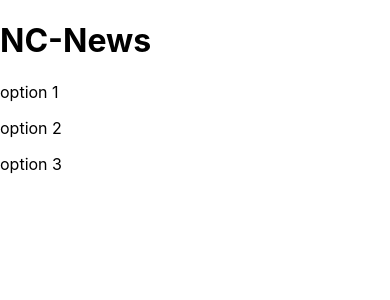
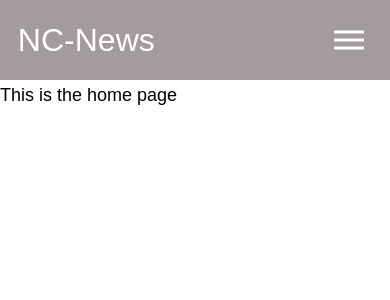
Before and after one commit to MelissaAstbury/nc-news-frontend-typescript, a React (Create React App) app: page / in a window 390 px wide. Shown: the top 300 px of the page. Built offline with nearby package versions, Linux system fonts and the light colour scheme.

Commit message:
rendered my header on all pages and alsoo added routing to switch between the home and topic page. Styling to the nav icon has been completed to fade out a burger menu into a cross

```diff
--- a/package.json
+++ b/package.json
@@ -13,8 +13,10 @@
     "node-sass": "^5.0.0",
     "react": "^17.0.1",
     "react-dom": "^17.0.1",
+    "react-redux": "^7.2.2",
     "react-router-dom": "^5.2.0",
     "react-scripts": "4.0.2",
+    "redux": "^4.0.5",
     "typescript": "^4.1.3",
     "web-vitals": "^1.1.0"
   },
--- a/src/App.tsx
+++ b/src/App.tsx
@@ -1,11 +1,24 @@
+import React from "react";
+import {Route, Switch, Redirect} from "react-router-dom";
+
 import './App.scss';
 import Header from './components/Header/Header';
+import Home from "./containers/Home/Home";
+import Topic1 from "./containers/Topic1/Topic1";
 
-const App = () => {
+const App: React.FC = () => {
+    const routes = (
+      <Switch>
+        <Route path="/topic1" component={Topic1}/>
+        <Route path="/" component={Home}/>
+        <Redirect to="/" />
+      </Switch>
+    )
   return (
-    <>
+    <React.Fragment>
     <Header />
-    </>
+    {routes}
+    </React.Fragment>
   );
 }
 
--- a/src/components/Header/Header.scss
+++ b/src/components/Header/Header.scss
@@ -0,0 +1,98 @@
+header {
+  background-color: rgb(164, 156, 156);
+  color: white;
+
+  nav {
+    display: flex;
+    align-items: center;
+    padding: 40px 0;
+
+    @media screen and (max-width: 600px) {
+      position: relative;
+
+      .social-media-icons {
+        position: absolute;
+        left: 195px;
+      }
+
+      h1 {
+        padding: 0 0 0 26px;
+        position: absolute;
+        top: 50%;
+        transform: translate(-5%, -50%);
+        z-index: 1;
+      }
+
+      .nav-list {
+        position: fixed;
+        background: rgb(164, 156, 156);
+        height: 1600px;
+        width: 100%;
+        flex-direction: column;
+        clip-path: circle(100px at 90% -10%);
+        -webkit-clip-path: circle(100px at 90% -10%);
+        transition: all 1s ease-out;
+        pointer-events: none;
+        z-index: 100;
+      }
+
+      .line {
+        width: 30px;
+        height: 3px;
+        background: #fff;
+        margin: 5px;
+        transition: all 0.5s ease-out;
+      }
+
+      /* Rotate first bar */
+      & .modified-line-01 {
+        -webkit-transform: rotate(-45deg) translate(-4px, 6px);
+        transform: rotate(-45deg) translate(-4px, 6px);
+      }
+
+      /* Fade out the second bar */
+      & .modified-line-02 {
+        opacity: 0;
+      }
+
+      /* Rotate last bar */
+      & .modified-line-03 {
+        -webkit-transform: rotate(45deg) translate(-5px, -8px);
+        transform: rotate(45deg) translate(-5px, -8px);
+      }
+
+      .hamburger {
+        position: absolute;
+        cursor: pointer;
+        right: 5%;
+        top: 50%;
+        transform: translate(-5%, -50%);
+        z-index: 101;
+      }
+
+      .nav-list.open {
+        clip-path: circle(1900px at 90% -10%);
+        -webkit-clip-path: circle(1900px at 90% -10%);
+        pointer-events: all;
+      }
+
+      .nav-list li:nth-child(1) {
+        position: absolute;
+        top: 900px;
+        left: 20px;
+      }
+
+      .nav-list li:nth-child(2) {
+        position: absolute;
+        top: 960px;
+        left: 20px;
+      }
+
+      .nav-list li:nth-child(3) {
+        position: absolute;
+        top: 1020px;
+        left: 20px;
+      }
+    }
+  }
+}
--- a/src/components/Header/Header.tsx
+++ b/src/components/Header/Header.tsx
@@ -1,18 +1,45 @@
+import { useState } from "react";
+
 import './Header.scss';
 import NavItem from './NavItem/NavItem';
 
 const Header: React.FC = () => {
+  const [burgerMenuToggled, setBurgerMenuToggled] = useState(false);
+
   return (
     <header>
+      <nav>
       <h1>NC-News</h1>
-      <div className="nav-items">
-        <p>option 1</p>
-        <p>option 2</p>
-        <p>option 3</p>
-        {/* <NavItem>Option 1</NavItem>
-        <NavItem>Option 2</NavItem>
-        <NavItem>Option 3</NavItem> */}
-      </div>
+      <div
+      className="hamburger"
+      onClick={() => {
+        setBurgerMenuToggled(!burgerMenuToggled);
+      }}
+    >
+      <div
+        className={burgerMenuToggled ? "line modified-line-01" : "line"}
+      ></div>
+      <div
+        className={burgerMenuToggled ? "line modified-line-02" : "line"}
+      ></div>
+      <div
+        className={burgerMenuToggled ? "line modified-line-03" : "line"}
+      ></div>
+    </div>
+    <ul
+      className={burgerMenuToggled ? "nav-list open" : "nav-list"}
+      onClick={() => {
+        setBurgerMenuToggled(false);
+      }}
+    >
+      <NavItem link="/" exact>
+        Home
+      </NavItem>
+      <NavItem link="/topic1" exact>
+        Topic 1
+      </NavItem>
+    </ul>
+      </nav>
     </header>
   );
 };
--- a/src/components/Header/NavItem/NavItem.scss
+++ b/src/components/Header/NavItem/NavItem.scss
@@ -0,0 +1,29 @@
+.nav-item {
+  &:not(:last-child) {
+    margin-right: 70px;
+  }
+
+  a {
+    color: #fff;
+    &.active:after {
+      content: '';
+      display: block;
+      width: 0;
+      height: 2px;
+      background: #fff;
+      width: 100%;
+    }
+
+    &::after {
+      content: '';
+      display: block;
+      width: 0;
+      height: 2px;
+      background: #fff;
+      transition: width 0.5s;
+    }
+    &:hover::after {
+      width: 100%;
+    }
+  }
+}
--- a/src/containers/Home/Home.tsx
+++ b/src/containers/Home/Home.tsx
@@ -3,7 +3,7 @@ import React from 'react'
 const Home: React.FC = () => {
     return (
         <div>
-            <p>bam</p>
+            <p>This is the home page</p>
         </div>
     )
 }
--- /dev/null
+++ b/src/containers/Topic1/Topic1.tsx
@@ -0,0 +1,9 @@
+ const Topic1: React.FC = () => {
+    return (
+        <div>
+            <p>This is topic 1 page</p>
+        </div>
+    )
+};
+
+export default Topic1;
--- a/src/index.scss
+++ b/src/index.scss
@@ -1,8 +1,61 @@
+/*** box sizing border-box for all elements ***/
+*,
+*::before,
+*::after {
+  box-sizing: border-box;
+}
+a {
+  text-decoration: none;
+  color: inherit;
+  cursor: pointer;
+}
+button {
+  background-color: transparent;
+  color: inherit;
+  border-width: 0;
+  padding: 0;
+  cursor: pointer;
+}
+figure {
+  margin: 0;
+}
+input::-moz-focus-inner {
+  border: 0;
+  padding: 0;
+  margin: 0;
+}
+ul,
+ol,
+dd {
+  margin: 0;
+  padding: 0;
+  list-style: none;
+}
+h1,
+h2,
+h3,
+h4,
+h5,
+h6 {
+  margin: 0;
+  font-size: inherit;
+  font-weight: inherit;
+}
+p {
+  margin: 0;
+}
+cite {
+  font-style: normal;
+}
+fieldset {
+  border-width: 0;
+  padding: 0;
+  margin: 0;
+}
+
 body {
   margin: 0;
-  font-family: -apple-system, BlinkMacSystemFont, 'Segoe UI', 'Roboto', 'Oxygen',
-    'Ubuntu', 'Cantarell', 'Fira Sans', 'Droid Sans', 'Helvetica Neue',
-    sans-serif;
+  font-family: 'Poppins', sans-serif;
   -webkit-font-smoothing: antialiased;
   -moz-osx-font-smoothing: grayscale;
 }
@@ -11,3 +64,66 @@ code {
   font-family: source-code-pro, Menlo, Monaco, Consolas, 'Courier New',
     monospace;
 }
+
+// Predefined Break-points
+$mediaMaxWidth: 1260px;
+$mediaTabletWidth: 960px;
+$mediaMinWidth: 480px;
+
+h1 {
+  font-size: 32px;
+  line-height: 1.7;
+
+  @media screen and (min-width: $mediaMinWidth) and (max-width: $mediaTabletWidth) {
+    font-size: 36px;
+  }
+
+  @media screen and (min-width: $mediaTabletWidth) {
+    font-size: 41px;
+  }
+}
+
+h2 {
+  font-size: 24px;
+  line-height: 1.7;
+
+  @media screen and (min-width: $mediaMinWidth) and (max-width: $mediaTabletWidth) {
+    font-size: 28px;
+  }
+
+  @media screen and (min-width: $mediaTabletWidth) {
+    font-size: 34px;
+  }
+}
+
+h3 {
+  font-size: 20px;
+  line-height: 1.7;
+
+  @media screen and (min-width: $mediaMinWidth) and (max-width: $mediaTabletWidth) {
+    font-size: 22px;
+  }
+
+  @media screen and (min-width: $mediaTabletWidth) {
+    font-size: 28px;
+  }
+}
+
+h4 {
+  font-size: 20px;
+  line-height: 1.7;
+
+  @media screen and (min-width: $mediaTabletWidth) {
+    font-size: 26px;
+  }
+}
+
+p {
+  font-size: 18px;
+  line-height: 1.7;
+}
+
+.wrapper {
+  max-width: 1280px;
+  margin: 0 auto;
+}
--- a/src/index.tsx
+++ b/src/index.tsx
@@ -2,10 +2,11 @@ import React from 'react';
 import ReactDOM from 'react-dom';
 import './index.scss';
 import App from './App';
+import { BrowserRouter } from 'react-router-dom';
 
 ReactDOM.render(
-  <React.StrictMode>
+  <BrowserRouter>
     <App />
-  </React.StrictMode>,
+  </BrowserRouter>,
   document.getElementById('root')
 );
```
Also changed, not shown: 1 other file (tests, documents, lock files or other folders).
